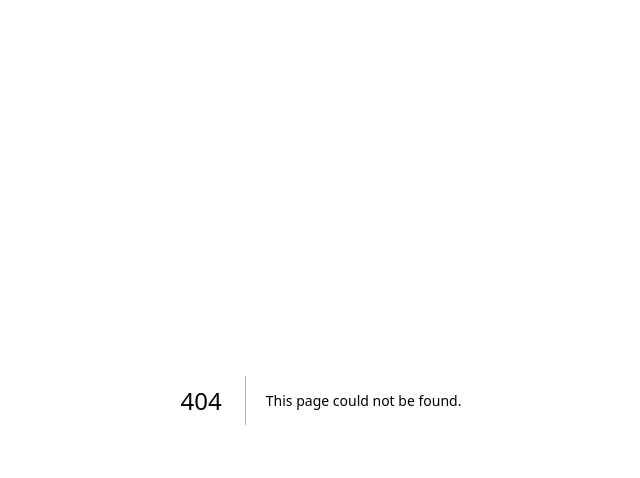
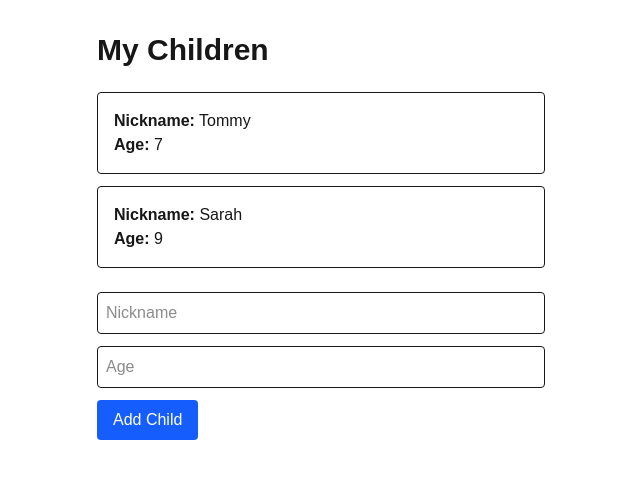
Before and after one commit to ProBracket/Capstone_Project, a Next.js app: page /children in a window 1280 px wide. Before the commit this address had no page. Shown: the top 478 px of the page, without its empty margins (319-959 px from the left). Built offline with nearby package versions, Linux system fonts and the light colour scheme.

Commit message:
Added children page with child list and add child form

```diff
--- /dev/null
+++ b/app/children/page.tsx
@@ -0,0 +1,84 @@
+"use client";
+
+import { useState } from "react";
+
+type Child = {
+  id: number;
+  nickname: string;
+  age: number;
+};
+
+export default function ChildrenPage() {
+  const [children, setChildren] = useState<Child[]>([
+    { id: 1, nickname: "Tommy", age: 7 },
+    { id: 2, nickname: "Sarah", age: 9 },
+  ]);
+
+  const [nickname, setNickname] = useState("");
+  const [age, setAge] = useState("");
+
+  const handleAddChild = () => {
+    if (!nickname || !age) return;
+
+    const newChild: Child = {
+      id: Date.now(),
+      nickname,
+      age: Number(age),
+    };
+
+    setChildren([...children, newChild]);
+
+    setNickname("");
+    setAge("");
+  };
+
+  return (
+    <div className="p-8 max-w-3xl mx-auto">
+      <h1 className="text-3xl font-bold mb-6">
+        My Children
+      </h1>
+
+      <div className="mb-6">
+        {children.map((child) => (
+          <div
+            key={child.id}
+            className="border p-4 rounded mb-3"
+          >
+            <p>
+              <strong>Nickname:</strong> {child.nickname}
+            </p>
+
+            <p>
+              <strong>Age:</strong> {child.age}
+            </p>
+          </div>
+        ))}
+      </div>
+
+      <div className="space-y-3 max-w-md">
+        <input
+          type="text"
+          placeholder="Nickname"
+          value={nickname}
+          onChange={(e) => setNickname(e.target.value)}
+          className="w-full border p-2 rounded"
+        />
+
+        <input
+          type="number"
+          placeholder="Age"
+          value={age}
+          onChange={(e) => setAge(e.target.value)}
+          className="w-full border p-2 rounded"
+        />
+
+        <button
+          onClick={handleAddChild}
+          className="bg-blue-600 text-white px-4 py-2 rounded"
+        >
+          Add Child
+        </button>
+      </div>
+    </div>
+  );
+}
```
